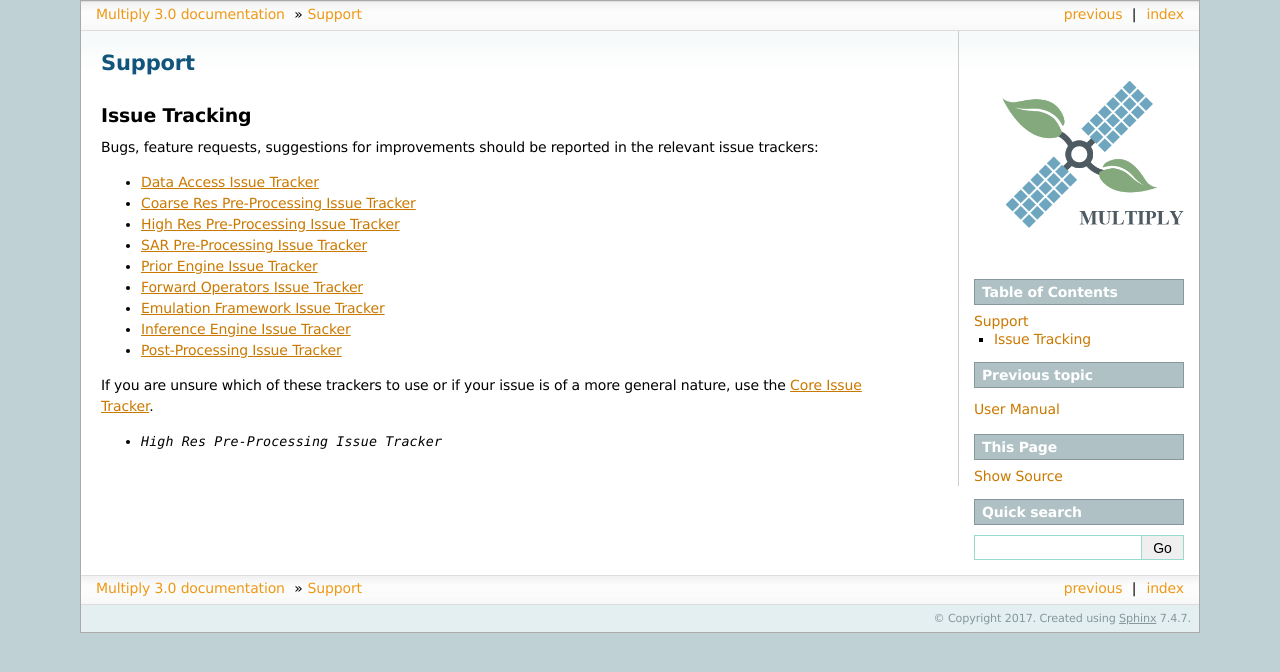
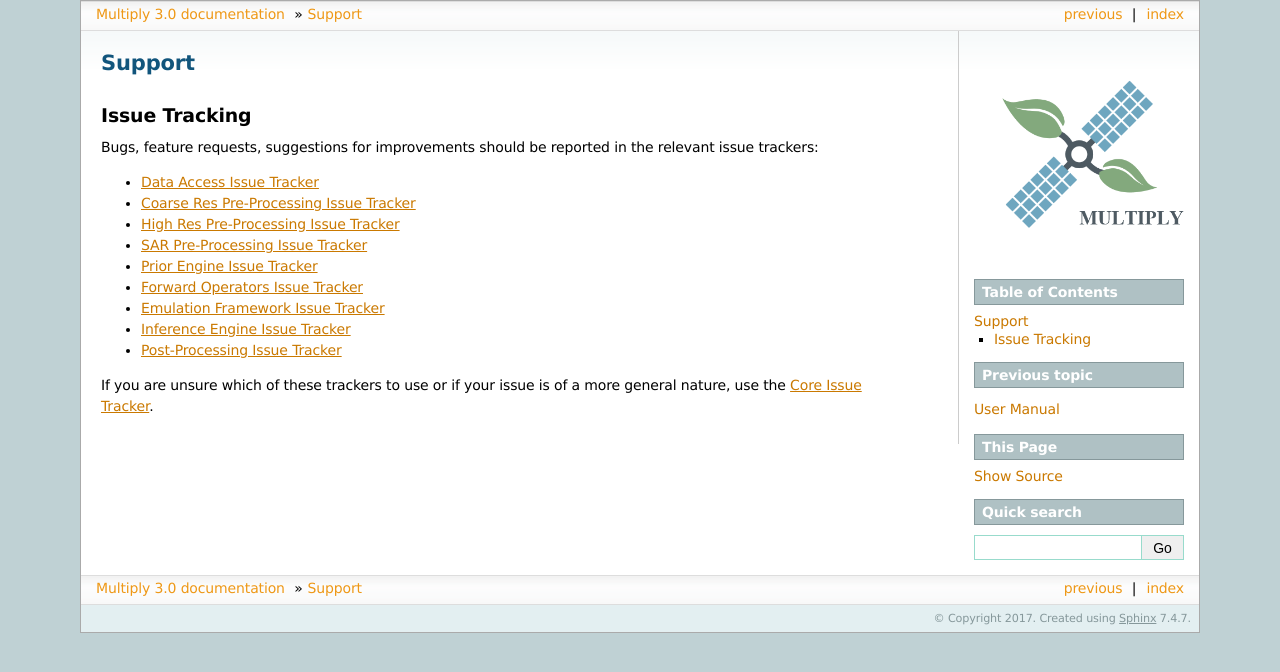
Before and after one commit to multiply-org/multiply-core, a Sphinx documentation site: the page built from doc/source/support.rst, in a window 1280 px wide. Shown: the top 672 px of the page. Built offline with Sphinx 7.4.7, drawn with Linux system fonts in a browser that asks for light colours.

Commit message:
removed line

```diff
--- a/doc/source/support.rst
+++ b/doc/source/support.rst
@@ -30,5 +30,3 @@ Bugs, feature requests, suggestions for improvements should be reported in the r
 
 If you are unsure which of these trackers to use or if your issue is of a more general nature, use the
 `Core Issue Tracker`_.
-
-- `High Res Pre-Processing Issue Tracker`
```
